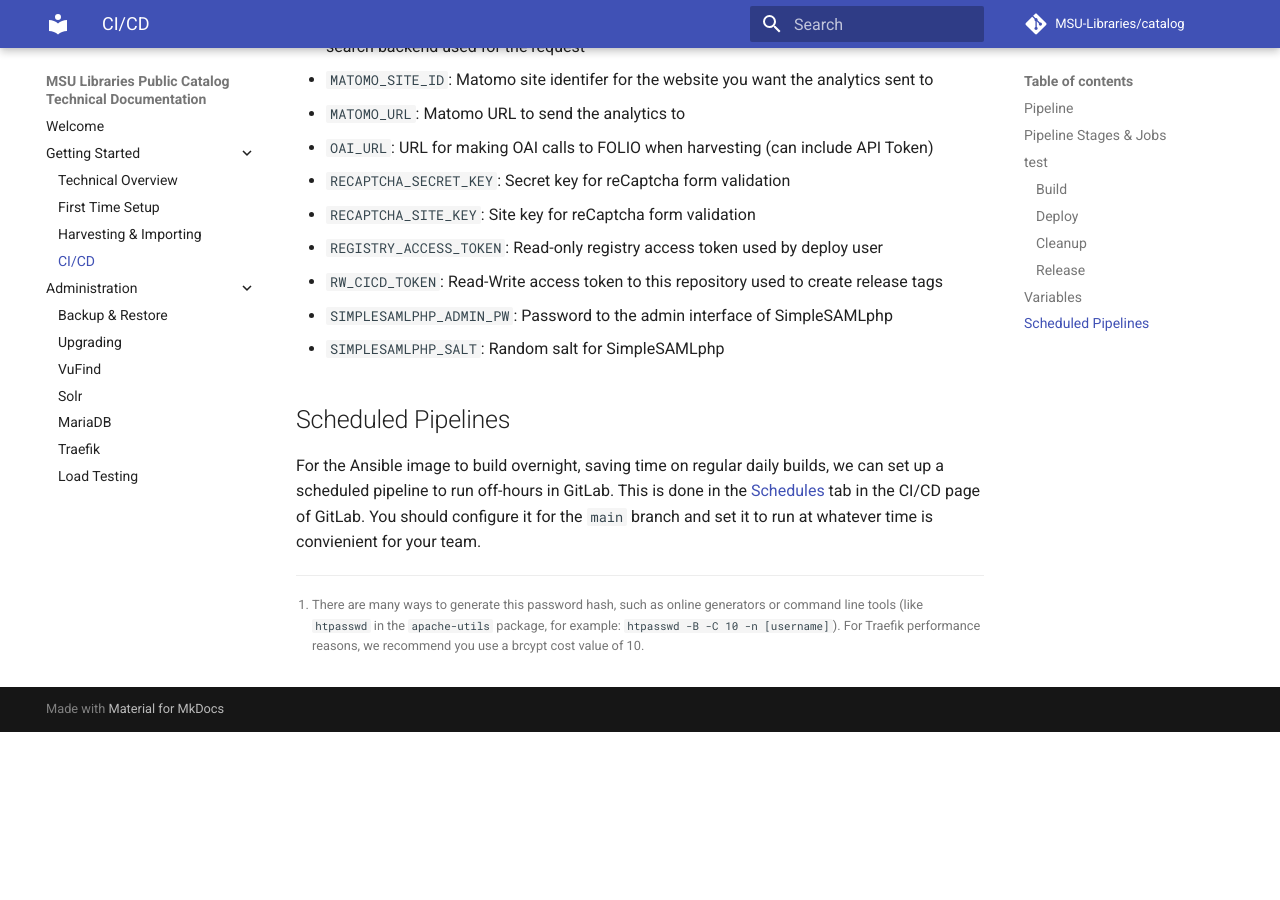
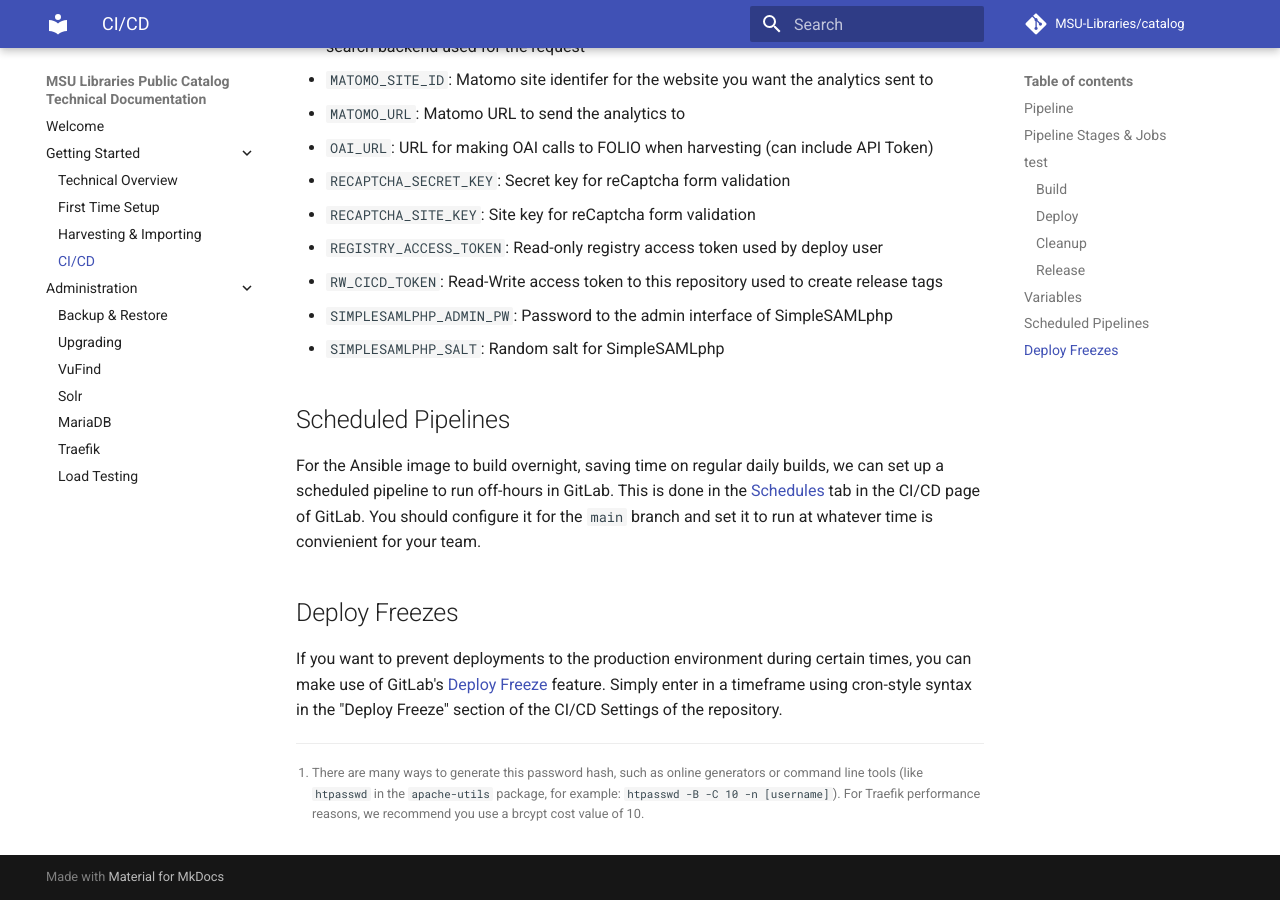
Before and after one commit to MSU-Libraries/catalog, an MkDocs documentation site: the page built from docs/CICD.md, in a window 1280 px wide and 900 px high, scrolled down 3839 px. Built offline with MkDocs 1.6.1 and Material for MkDocs 9.7.7, drawn with Linux system fonts in a browser that asks for light colours; comment, search, counter and statistics services are not loaded; before the commit the page ends 4571 px from its top, so only the background shows below that; some of the changed text lies outside the part shown.

Commit message:
PC-655 Add back in deploy freeze

```diff
--- a/docs/CICD.md
+++ b/docs/CICD.md
@@ -149,6 +150,12 @@
 tab in the CI/CD page of GitLab. You should configure it for the `main` branch and set it to run at whatever time is convienient
 for your team.
 
+## Deploy Freezes
+If you want to prevent deployments to the production environment during certain times, you
+can make use of GitLab's [Deploy Freeze](https://gitlab.msu.edu/help/ci/environments/deployment_safety.md#prevent-deployments-during-deploy-freeze-windows)
+feature. Simply enter in a timeframe using cron-style syntax in the "Deploy Freeze" section
+of the CI/CD Settings of the repository.
+
 [^1]:
     There are many ways to generate this password hash, such as online generators or command
     line tools (like `htpasswd` in the `apache-utils` package, for example: `htpasswd -B -C 10 -n [username]`).
```
Also changed, not shown: other parts of docs/CICD.md (+2 -1 lines), .gitlab-ci.yml (+9 -9 lines), 2 other files.
